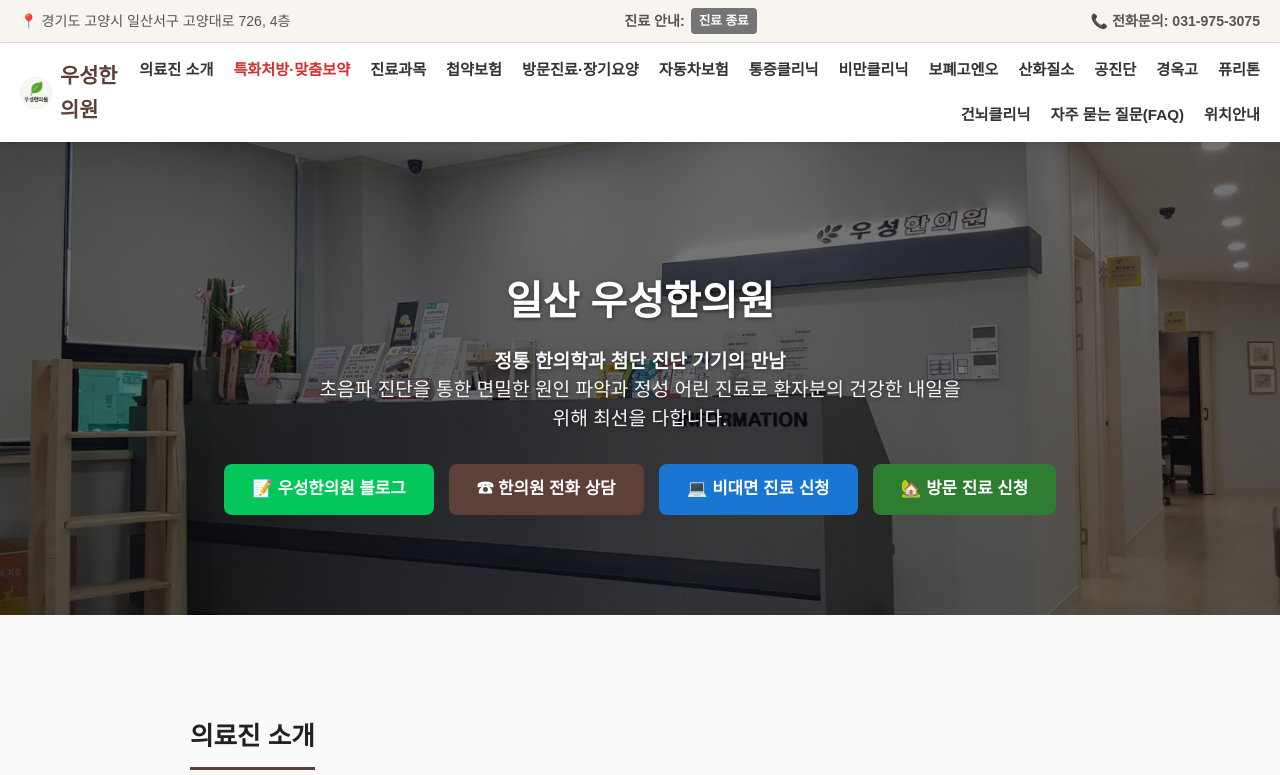
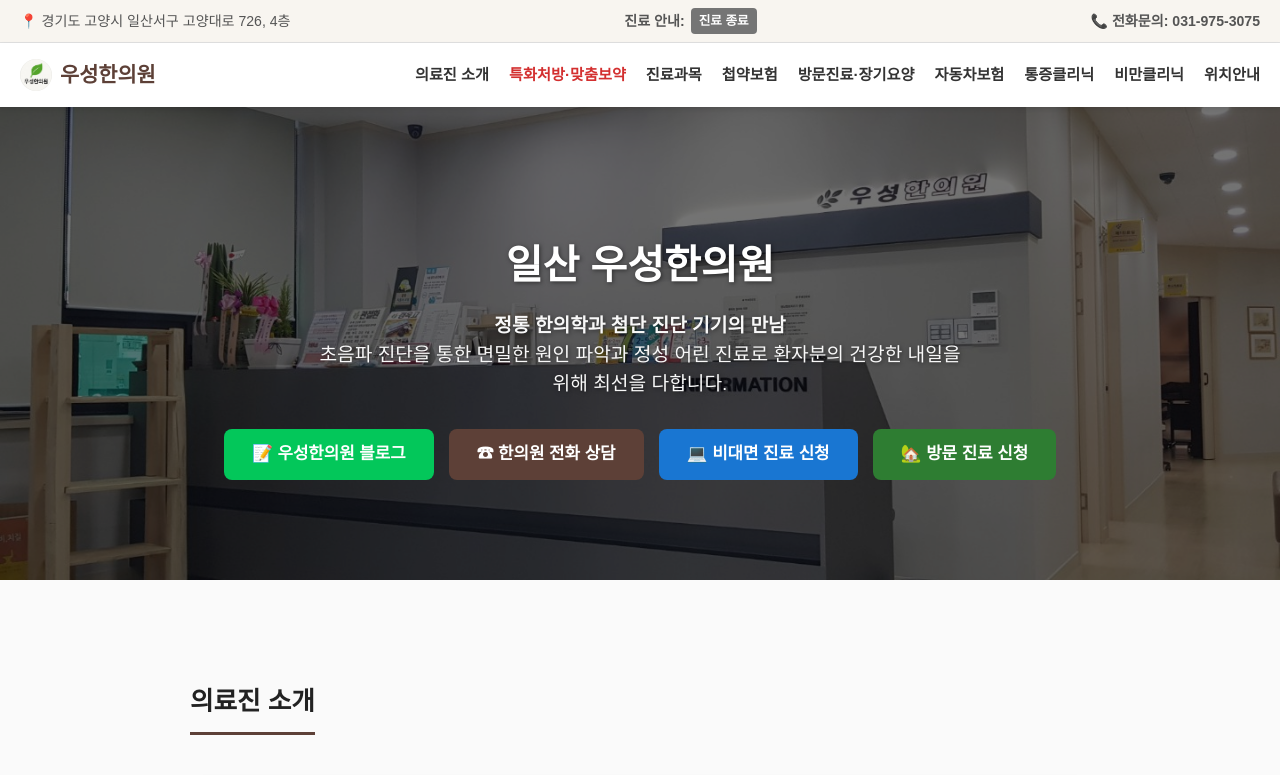
Before and after one commit to herbdoc87-cloud/my-clinic-, a plain HTML site: page index.html in a window 1280 px wide. Shown: the top 775 px of the page. Drawn offline with Linux system fonts and the light colour scheme; a script that the page names is missing.

Commit message:
Remove unused links from index.html
Removed several links from the navigation menu.

```diff
--- a/index.html
+++ b/index.html
@@ -314,13 +314,6 @@
         <a href="car.html">자동차보험</a>
         <a href="pain.html">통증클리닉</a>
         <a href="diet.html">비만클리닉</a>
-        <a href="bopego.html">보폐고엔오</a>
-        <a href="nitric-oxide.html">산화질소</a>
-        <a href="gongjindan.html">공진단</a>
-        <a href="kyungokgo.html">경옥고</a>
-        <a href="puriton.html">퓨리톤</a>
-        <a href="brain.html">건뇌클리닉</a>
-        <a href="#faq" onclick="toggleMenu()">자주 묻는 질문(FAQ)</a>
         <a href="#location" onclick="toggleMenu()">위치안내</a>
     </div>
 </nav>
```
